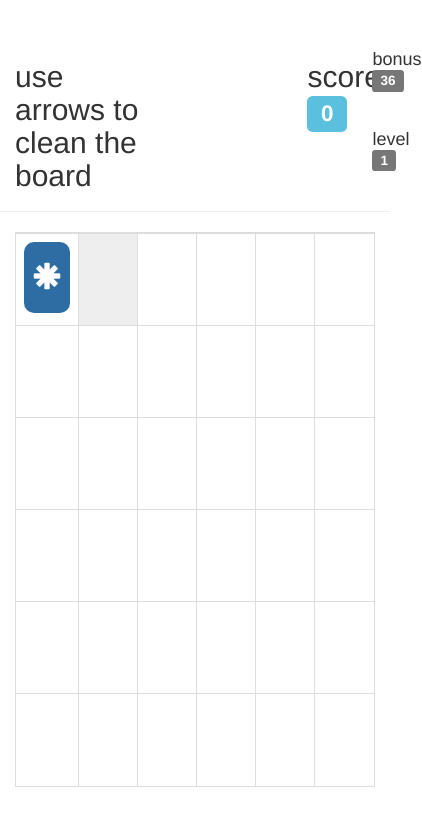
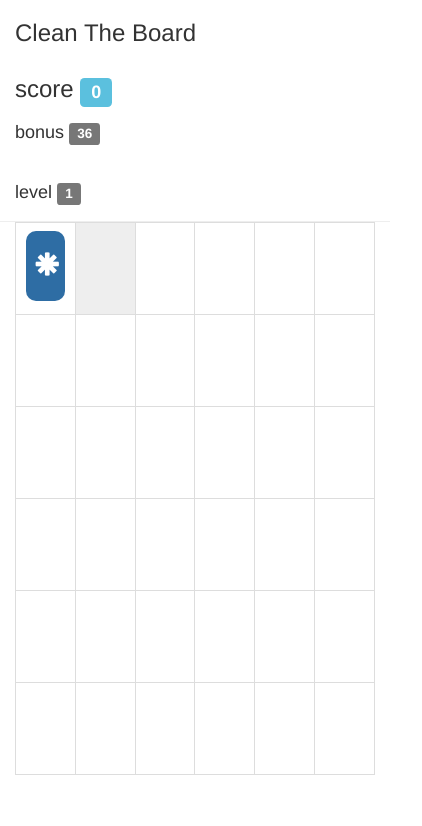
Before and after one commit to cronenborg/cleantheboard, a plain HTML site: page index.html in a window 390 px wide. Shown: the whole page, 422 px wide, since content can reach past the window. Drawn offline with Linux system fonts and the light colour scheme.

Commit message:
responsivity

```diff
--- a/css/main.css
+++ b/css/main.css
@@ -2,7 +2,11 @@
 	background-color: #eee;
 }
 
-table td {
+table,tr {
+	position: relative;
+}
+
+td {
 	width: 16.666%!important;
 	min-width: 16.666%!important;
 	max-width: 16.666%!important;
@@ -13,18 +17,45 @@ table td {
 	line-height:60px!important;
 	text-align: center;
 }
+.page-header {
+    margin: 0px 0 0px;
+}
 
 #pedina {
-	width: 100%;
-	font-size: 32px;
+	width: 90%;
+	font-size: 28px;
 	line-height:60px;
 }
 
 #pedina>span {
-	font-size: 32px;
+	font-size: 28px;
 	line-height:60px;
 }
 
 .badge {
 	background-color: #2e6da4;
 }
+
+/* Smartphones (portrait and landscape) ----------- */
+@media only screen
+and (min-device-width : 320px)
+and (max-device-width : 480px) {
+/* STYLES GO HERE */
+	td {
+		height: 50px!important;
+		min-height: 50px!important;
+		max-height: 50px!important;
+		font-size: 20px!important;
+		line-height:30px!important;
+	}
+	#pedina {
+		font-size: 20px;
+		line-height:30px;
+	}
+
+	#pedina>span {
+		font-size: 20px;
+		line-height:30px;
+	}
+
+}
--- a/index.html
+++ b/index.html
@@ -4,21 +4,21 @@
     <meta charset="utf-8">
     <meta http-equiv="X-UA-Compatible" content="IE=edge">
     <meta name="viewport" content="width=device-width, initial-scale=1">
-    <title>Bootstrap 101 Template</title>
+    <title>Clean The Board</title>
     <link href="css/bootstrap.min.css" rel="stylesheet">
-    <link href="css/main.css?v=100013" rel="stylesheet">
+    <link href="css/main.css?v=100014" rel="stylesheet">
   </head>
   <body>
 	<div class="page-header">
-		<div class="container-fluid">
+		<div class="container">
 			<div class="row">
-				<div class="col-xs-5">
-					<h2> use arrows to clean the board <span id="victorylabel" class="label label-success hidden">GOOD!</span> <span id="endlabel" class="label label-danger hidden">THE END</span></h2>
+				<div class="col-xs-12 col-md-5 ">
+					<h3>Clean The Board <span id="victorylabel" class="label label-success hidden">GOOD!</span> <span id="endlabel" class="label label-danger hidden">THE END</span></h3>
 				</div>
-				<div class="col-xs-2 col-xs-offset-4">
-					<h2>score <span id="score" class="label label-info">0</span></h2>
+				<div class="col-md-2 col-md-offset-4 col-xs-12">
+					<h3>score <span id="score" class="label label-info">0</span></h3>
 				</div>
-				<div class="col-xs-1">
+				<div class="col-xs-12 col-md-1">
 					<h4>bonus <span id="bonus" class="label label-default">0</span></h4><br />
 					<h4>level <span id="level" class="label label-default">1</span></h4>
 				</div>
@@ -29,7 +29,7 @@
 	<div class="container">
 		<div class="row">
 			<div class="col-xs-12 col-xs-offset-0 col-md-6 col-md-offset-3">
-				<div class="table-responsive">
+				<div class="table">
 					<table id="#game_table" class="table table-bordered">
 						<tr>
 							<td id="grid00" class="casella" data-row="0" data-col="0"><div class="event badge" id="pedina" draggable="true"><span class="glyphicon glyphicon-asterisk" aria-hidden="true"></span></div></td>
```
